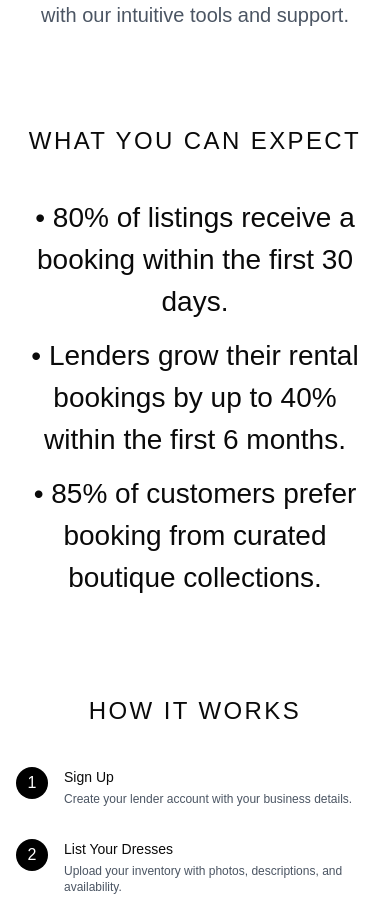
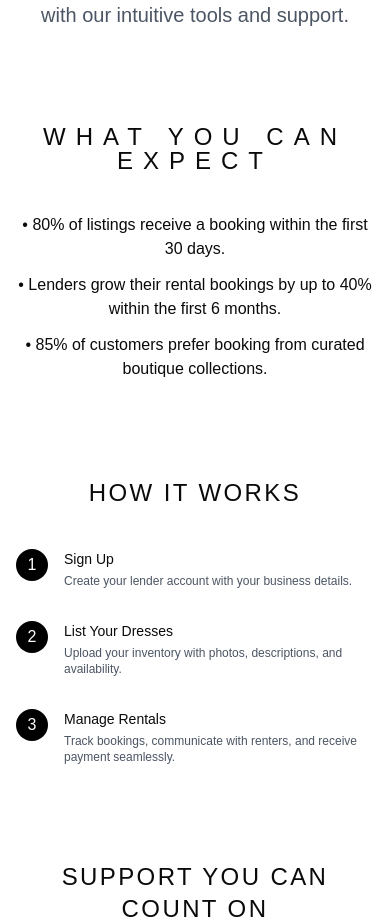
Before and after one commit to badhon252/dress-rental-website, a Next.js app: page /become-lender in a window 390 px wide. Shown: the part 1000-1922 px from the top of the page. Built offline with nearby package versions, Linux system fonts and the light colour scheme.

Commit message:
done what you can

```diff
--- a/src/app/(website)/become-lender/_components/BecomeLender.tsx
+++ b/src/app/(website)/become-lender/_components/BecomeLender.tsx
@@ -55,8 +55,8 @@ const BecomeLender = () => {
         {/* What You Can Expect */}
         <section className="py-12 text-center md:py-16">
           <div className="container px-4 md:px-6">
-            <h2 className="mb-10 text-2xl font-normal uppercase tracking-widest md:text-[48px]">What You Can Expect</h2>
-            <div className="mx-auto max-w-5xl space-y-3 text-[28px]">
+            <h2 className="mb-10  text-3xl font-normal uppercase tracking-widest  sub-title">What You Can Expect</h2>
+            <div className="mx-auto max-w-5xl space-y-3 md:text-[28px]">
               <p>• 80% of listings receive a booking within the first 30 days.</p>
               <p>• Lenders grow their rental bookings by up to 40% within the first 6 months.</p>
               <p>• 85% of customers prefer booking from curated boutique collections.</p>
--- a/src/app/globals.css
+++ b/src/app/globals.css
@@ -80,3 +80,11 @@
   letter-spacing: 20px;
   text-transform: uppercase;
 }
+
+@media (max-width: 768px) {
+  .sub-title {
+    font-size: 24px;
+    line-height: 24px;
+    letter-spacing: 10px;
+  }
+}
```
